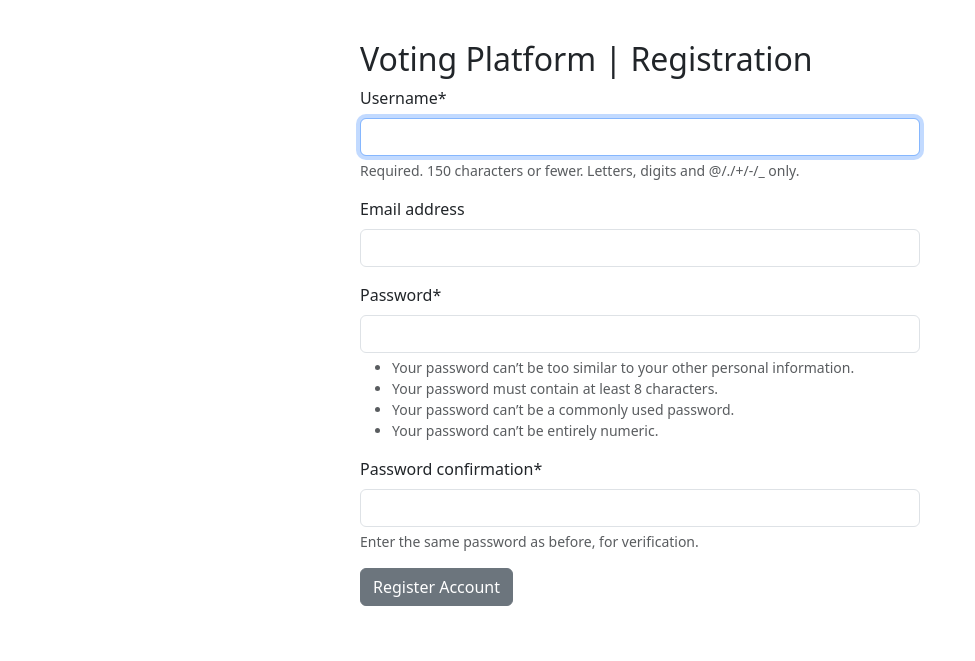
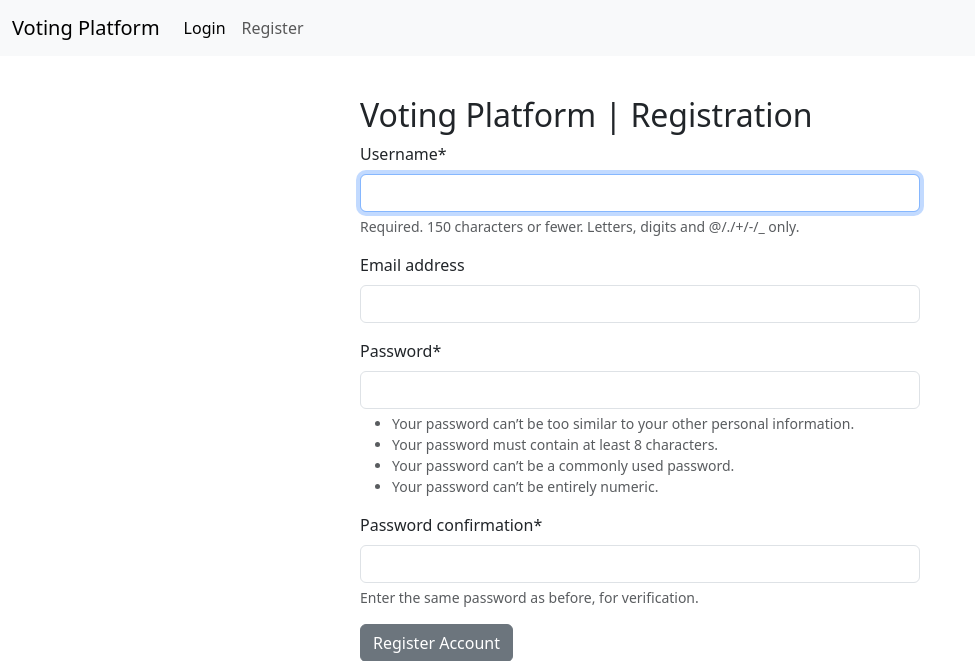
Before and after one commit to mkyd-kill/online-voting-platform, a Django app: page /register/ in a window 1280 px wide. Shown: the top 661 px of the page, without its empty margins (0-975 px from the left). Run offline with Django 4.2, Linux system fonts and the light colour scheme; some libraries are stand-ins or nearby versions.

Commit message:
added navbar in auth pages

```diff
--- a/templates/users/_root.html
+++ b/templates/users/_root.html
@@ -1,9 +1,14 @@
 <!DOCTYPE html>
 <html lang="en">
   <head>
-    <meta charset="UTF-8">
-    <meta name="viewport" content="width=device-width, initial-scale=1.0">
-    <link href="https://cdn.jsdelivr.net/npm/bootstrap@5.3.3/dist/css/bootstrap.min.css" rel="stylesheet" integrity="sha384-QWTKZyjpPEjISv5WaRU9OFeRpok6YctnYmDr5pNlyT2bRjXh0JMhjY6hW+ALEwIH" crossorigin="anonymous">
+    <meta charset="UTF-8" />
+    <meta name="viewport" content="width=device-width, initial-scale=1.0" />
+    <link
+      href="https://cdn.jsdelivr.net/npm/bootstrap@5.3.3/dist/css/bootstrap.min.css"
+      rel="stylesheet"
+      integrity="sha384-QWTKZyjpPEjISv5WaRU9OFeRpok6YctnYmDr5pNlyT2bRjXh0JMhjY6hW+ALEwIH"
+      crossorigin="anonymous"
+    />
     <title>Online Voting Platform</title>
     <style>
       .container {
@@ -14,9 +19,37 @@
     </style>
   </head>
   <body>
-    <div class="container">
-        {% block content %} {% endblock %}
+    <nav class="navbar navbar-expand-lg bg-body-tertiary">
+      <div class="container-fluid">
+        <a class="navbar-brand" href="#">Voting Platform</a>
+        <button
+          class="navbar-toggler"
+          type="button"
+          data-bs-toggle="collapse"
+          data-bs-target="#navbarSupportedContent"
+          aria-controls="navbarSupportedContent"
+          aria-expanded="false"
+          aria-label="Toggle navigation"
+        >
+          <span class="navbar-toggler-icon"></span>
+        </button>
+        <div class="collapse navbar-collapse" id="navbarSupportedContent">
+          <ul class="navbar-nav me-auto mb-2 mb-lg-0">
+            <li class="nav-item">
+              <a class="nav-link active" aria-current="page" href="{% url 'login' %}">Login</a>
+            </li>
+            <li class="nav-item">
+              <a class="nav-link" href="{% url 'register' %}">Register</a>
+            </li>
+          </ul>
         </div>
-    <script src="https://cdn.jsdelivr.net/npm/bootstrap@5.3.3/dist/js/bootstrap.bundle.min.js" integrity="sha384-YvpcrYf0tY3lHB60NNkmXc5s9fDVZLESaAA55NDzOxhy9GkcIdslK1eN7N6jIeHz" crossorigin="anonymous"></script>
+      </div>
+    </nav>
+    <div class="container">{% block content %} {% endblock %}</div>
+    <script
+      src="https://cdn.jsdelivr.net/npm/bootstrap@5.3.3/dist/js/bootstrap.bundle.min.js"
+      integrity="sha384-YvpcrYf0tY3lHB60NNkmXc5s9fDVZLESaAA55NDzOxhy9GkcIdslK1eN7N6jIeHz"
+      crossorigin="anonymous"
+    ></script>
   </body>
 </html>
```
Lines whose indentation alone changed are shown as unchanged.
